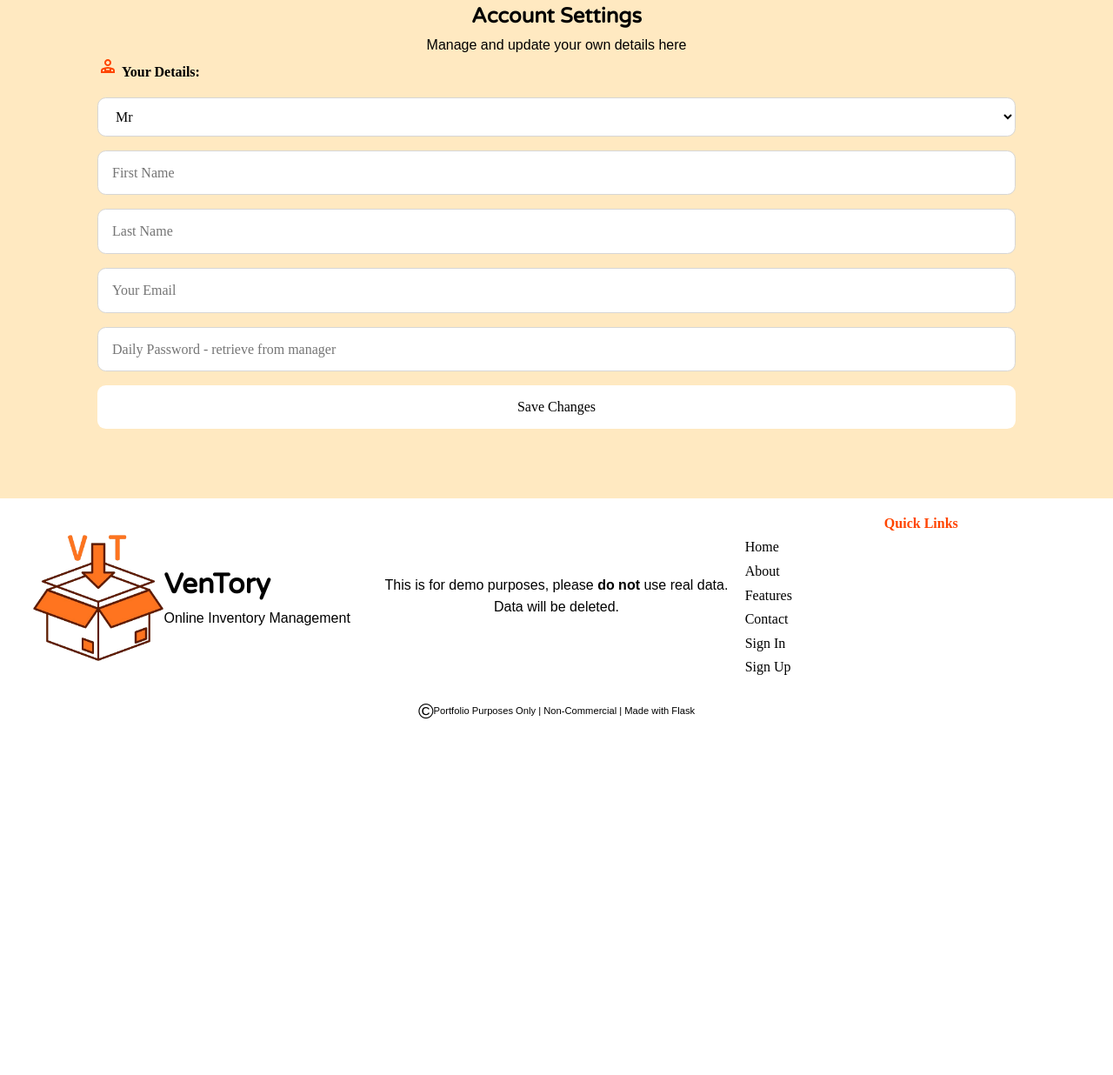
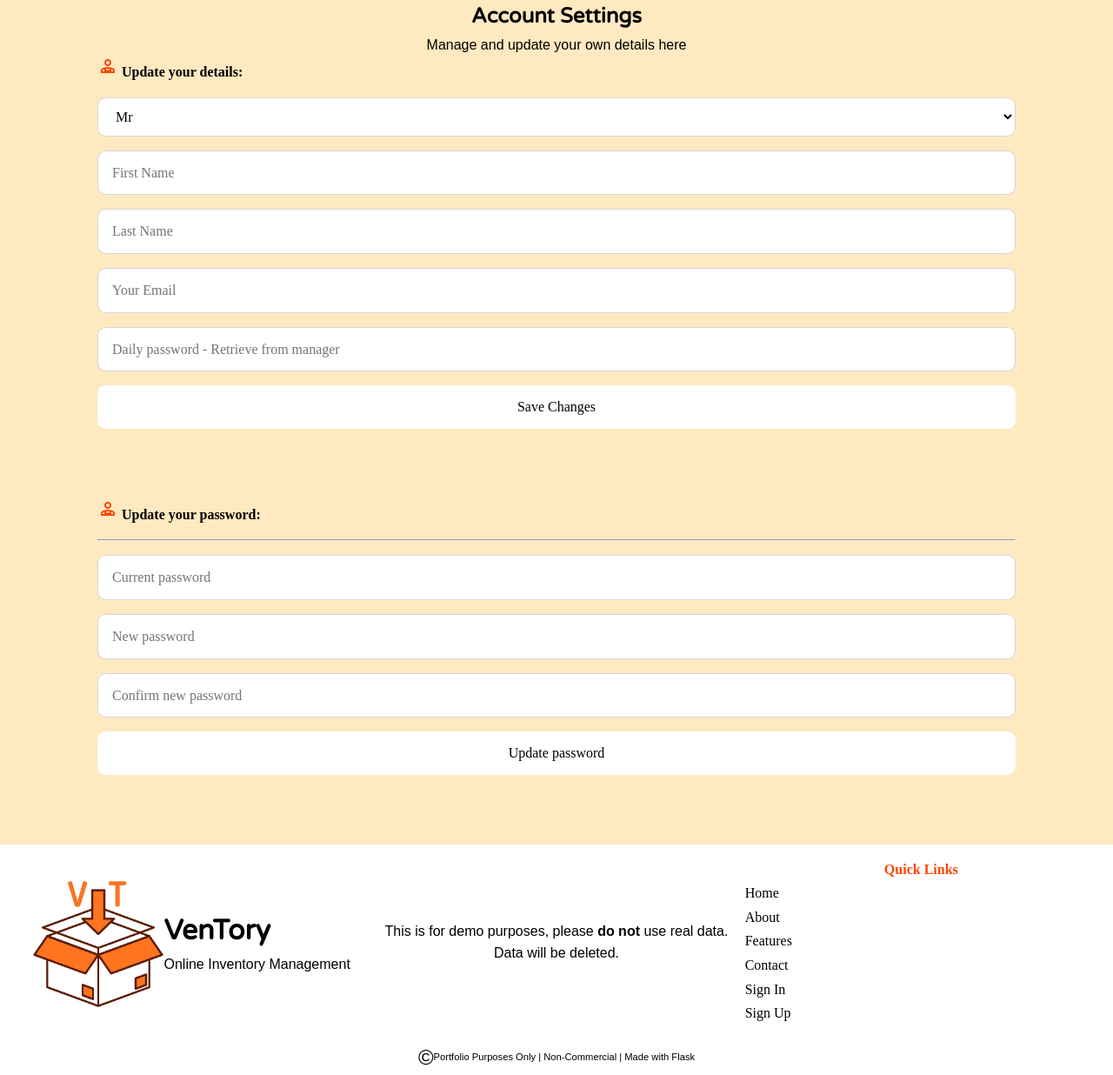
Before and after one commit to Sheikh-H/VenTory-Inventory-Manager, a Flask app: template templates/pages/user-pages/account-settings.html in a window 1280 px wide. Shown: the part 83-1319 px from the top of the page at 87% size. Before the commit the page ends 910 px from the top, so only its background shows below. Run offline with Flask 3, Linux system fonts and the light colour scheme; the template is opened without the code that fills it, so the values that code supplies are empty; parts of the project's set-up code (start-up, migrations or seed data) failed here and were passed over; some libraries are stand-ins or nearby versions; some web fonts are replaced.

Commit message:
working on the update password and details feature. form looks nice, also need to include the flash function in the layout.html and design this. Not tested the application or forms just yet, up to this point, the login and register forms work as they should. Unsure if I should include JS or not for validation also

```diff
--- a/app.py
+++ b/app.py
@@ -409,6 +409,46 @@ def user_settings():
     )
 
 
+@app.route("/user/update-password", methods=["POST"])
+@login_required
+def update_password():
+    user = User.query.filter_by(user_id=session.get("user_id")).first()
+    business = Business.query.filter_by(business_id=user.business_id).first()
+    current_password = request.form.get("current-password", "").strip()
+    if not current_password:
+        current_password = ""
+    if len(current_password) < 10 or len(current_password) > 20:
+        current_password = ""
+    valid_password = input_validator(current_password, "text")
+    if not valid_password:
+        current_password = ""
+    new_password = request.form.get("new-password", "").strip()
+    if not new_password:
+        new_password = ""
+    if len(new_password) < 10 or len(new_password) > 20:
+        new_password = ""
+    valid_new_password = input_validator(new_password, "text")
+    if not valid_new_password:
+        new_password = ""
+    confirm_new_password = request.form.get("confirm-new-password", "").strip()
+    if not confirm_new_password:
+        confirm_new_password = ""
+    if len(confirm_new_password) < 10 or len(confirm_new_password) > 20:
+        confirm_new_password = ""
+    valid_confirm_password = input_validator(confirm_new_password, "text")
+    if not valid_confirm_password:
+        confirm_new_password = ""
+    if confirm_new_password != new_password:
+        new_password = ""
+        confirm_new_password = ""
+    success = update_password(user, business, new_password, current_password)
+    if success:
+        flash("Password updated successfully!", "success")
+        return redirect(url_for('dashboard'))
+    else:
+        flash("Unable to update password!", 'error')
+
+
 @app.route("/logout", methods=["GET", "POST"])
 @login_required
 def logout():
--- a/templates/pages/user-pages/account-settings.html
+++ b/templates/pages/user-pages/account-settings.html
@@ -13,6 +13,7 @@
   >
     <input type="hidden" name="csrf_token" value="{{ csrf_token() }}" />
     <input type="hidden" name="user_id" value="{{ user.user_id }}" />
+    <input type="hidden" name="user_id" value="{{ user.business_id }}" />
     <input
       type="hidden"
       name="business_id"
@@ -30,17 +31,15 @@
           d="M80-120v-720h400v160h400v560H80Zm80-80h240v-80H160v80Zm0-160h240v-80H160v80Zm0-160h240v-80H160v80Zm0-160h240v-80H160v80Zm320 480h320v-400H480v400Zm80-240v-80h160v80H560Zm0 160v-80h160v80H560Z"
         />
       </svg>
-      <label for="business-name">Business Details:</label>
+      <label for="business-name">Update business details:</label>
     </div>
-    <label for="image">Upload business logo:</label>
+    <label for="image">Upload business logo (required if none):</label>
     <input
       type="file"
       accept="image/*"
       name="image"
       placeholder="Upload an image for you business (Logo)"
-      {% if not business.logo_url %}
-          required
-      {% endif %}
+      {% if not business.logo_url %} required {% endif %}
     />
     <input
       type="text"
@@ -90,7 +89,7 @@
           d="M367-527q-47-47-47-113t47-113q47-47 113-47t113 47q47 47 47 113t-47 113q-47 47-113 47t-113-47ZM160-160v-112q0-34 17-62.5t47-43.5q60-30 124.5-46T480-440q67 0 131.5 16T736-378q30 15 47 43.5t17 62.5v112H160Zm376.5-423.5Q560-607 560-640t-23.5-56.5Q513-720 480-720t-56.5 23.5Q400-673 400-640t23.5 56.5Q447-560 480-560t56.5-23.5ZM640-332v92h80v-32q0-11-5-20t-15-14q-14-8-29.5-14.5T640-332Zm-240-21v53h160v-53q-20-4-40-5.5t-40-1.5q-20 0-40 1.5t-40 5.5ZM240-240h80v-92q-15 5-30.5 11.5T260-306q-10 5-15 14t-5 20v32Zm400 0H320h320ZM480-640Z"
         />
       </svg>
-      <label for="title">Your Details:</label>
+      <label for="title">Update your details:</label>
     </div>
     <select name="title" id="title">
       <option value="mr" {% if user['title'] == "mr" %} selected {% endif %}>Mr</option>
@@ -140,6 +139,7 @@
   <form action="/user/user-settings" method="post">
     <input type="hidden" name="csrf_token" value="{{ csrf_token() }}" />
     <input type="hidden" name="user_id" value="{{ user.user_id }}" />
+    <input type="hidden" name="user_id" value="{{ user.business_id }}" />
     <div>
       <svg
         xmlns="http://www.w3.org/2000/svg"
@@ -152,14 +152,14 @@
           d="M367-527q-47-47-47-113t47-113q47-47 113-47t113 47q47 47 47 113t-47 113q-47 47-113 47t-113-47ZM160-160v-112q0-34 17-62.5t47-43.5q60-30 124.5-46T480-440q67 0 131.5 16T736-378q30 15 47 43.5t17 62.5v112H160Zm376.5-423.5Q560-607 560-640t-23.5-56.5Q513-720 480-720t-56.5 23.5Q400-673 400-640t23.5 56.5Q447-560 480-560t56.5-23.5ZM640-332v92h80v-32q0-11-5-20t-15-14q-14-8-29.5-14.5T640-332Zm-240-21v53h160v-53q-20-4-40-5.5t-40-1.5q-20 0-40 1.5t-40 5.5ZM240-240h80v-92q-15 5-30.5 11.5T260-306q-10 5-15 14t-5 20v32Zm400 0H320h320ZM480-640Z"
         />
       </svg>
-      <label for="title">Your Details:</label>
+      <label for="title">Update your details:</label>
     </div>
     <select name="title" id="title">
-      <option value="mr">Mr</option>
-      <option value="mrs">Mrs</option>
-      <option value="dr">Dr</option>
-      <option value="miss">Miss</option>
-      <option value="ms">Ms</option>
+      <option value="mr" {% if user['title'] == "mr" %} selected {% endif %}>Mr</option>
+      <option value="mrs" {% if user['title'] == "mrs" %} selected {% endif %} >Mrs</option>
+      <option value="dr" {% if user['title'] == "dr" %} selected {% endif %} >Dr</option>
+      <option value="miss" {% if user['title'] == "miss" %} selected {% endif %} >Miss</option>
+      <option value="ms" {% if user['title'] == "mrs" %} selected {% endif %} >Ms</option>
     </select>
     <input
       type="text"
@@ -191,10 +191,36 @@
       type="password"
       name="password"
       id="password"
-      placeholder="Daily Password - retrieve from manager"
+      placeholder="Daily password - Retrieve from manager"
       required
     />
     <input type="submit" value="Save Changes" />
   </form>
 </section>
-{% endif %} {% endblock content %}
+{% endif %}
+<div class="space"></div>
+  <form action="/user/update-password">
+    <input type="hidden" name="csrf_token" value="{{ csrf_token() }}" />
+    <input type="hidden" name="user_id" value="{{ user.user_id }}" />
+    <input type="hidden" name="user_id" value="{{ user.business_id }}" />
+        <div>
+      <svg
+        xmlns="http://www.w3.org/2000/svg"
+        height="24px"
+        viewBox="0 -960 960 960"
+        width="24px"
+        fill="#ff4500"
+      >
+        <path
+          d="M367-527q-47-47-47-113t47-113q47-47 113-47t113 47q47 47 47 113t-47 113q-47 47-113 47t-113-47ZM160-160v-112q0-34 17-62.5t47-43.5q60-30 124.5-46T480-440q67 0 131.5 16T736-378q30 15 47 43.5t17 62.5v112H160Zm376.5-423.5Q560-607 560-640t-23.5-56.5Q513-720 480-720t-56.5 23.5Q400-673 400-640t23.5 56.5Q447-560 480-560t56.5-23.5ZM640-332v92h80v-32q0-11-5-20t-15-14q-14-8-29.5-14.5T640-332Zm-240-21v53h160v-53q-20-4-40-5.5t-40-1.5q-20 0-40 1.5t-40 5.5ZM240-240h80v-92q-15 5-30.5 11.5T260-306q-10 5-15 14t-5 20v32Zm400 0H320h320ZM480-640Z"
+        />
+      </svg>
+      <label for="title">Update your password:</label>
+    </div>
+        <hr>
+        <input type="password" name="current-password" id="current-password" placeholder="Current password">
+        <input type="password" name="new-password" id="new-password" placeholder="New password">
+        <input type="password" name="confirm-new-password" id="confirm-new-password" placeholder="Confirm new password">
+        <input type="submit" value="Update password">
+  </form>
+{% endblock content %}
```
Also changed, not shown: services/users.py (+49 -6 lines).
